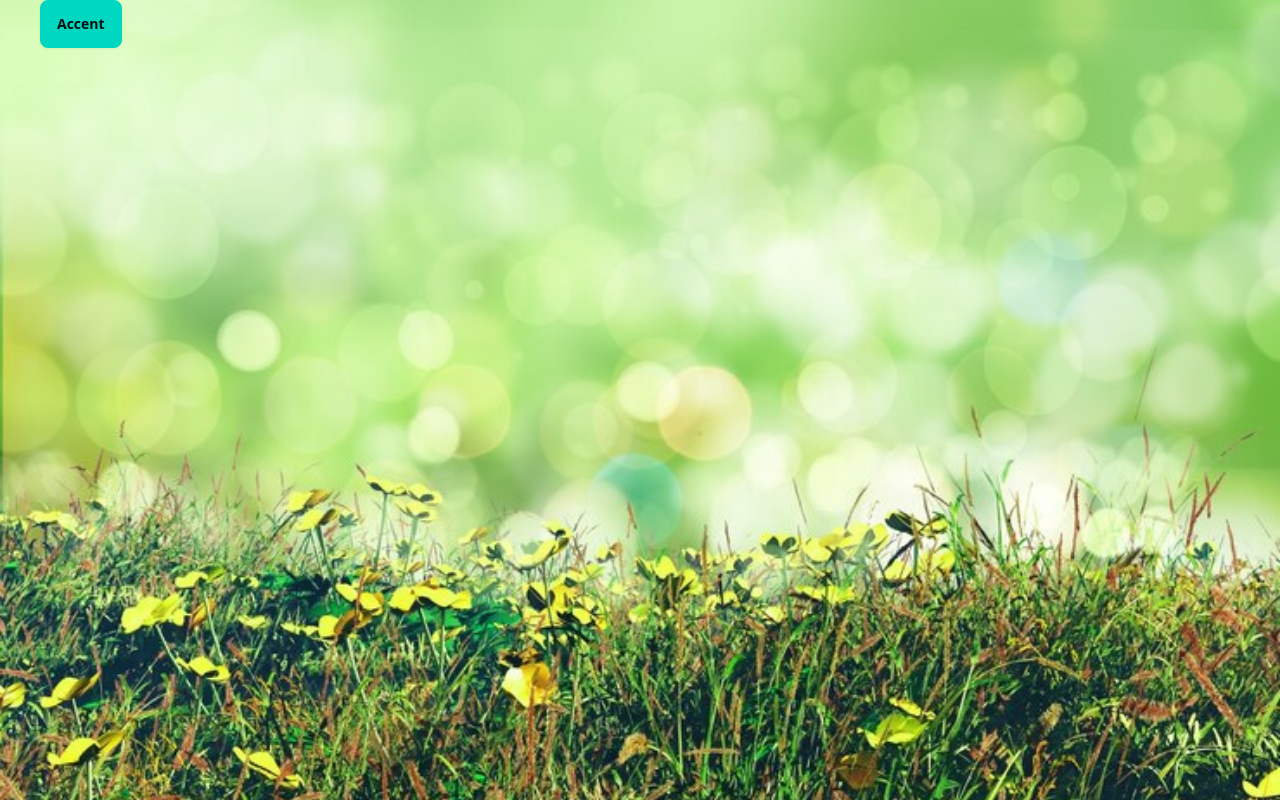
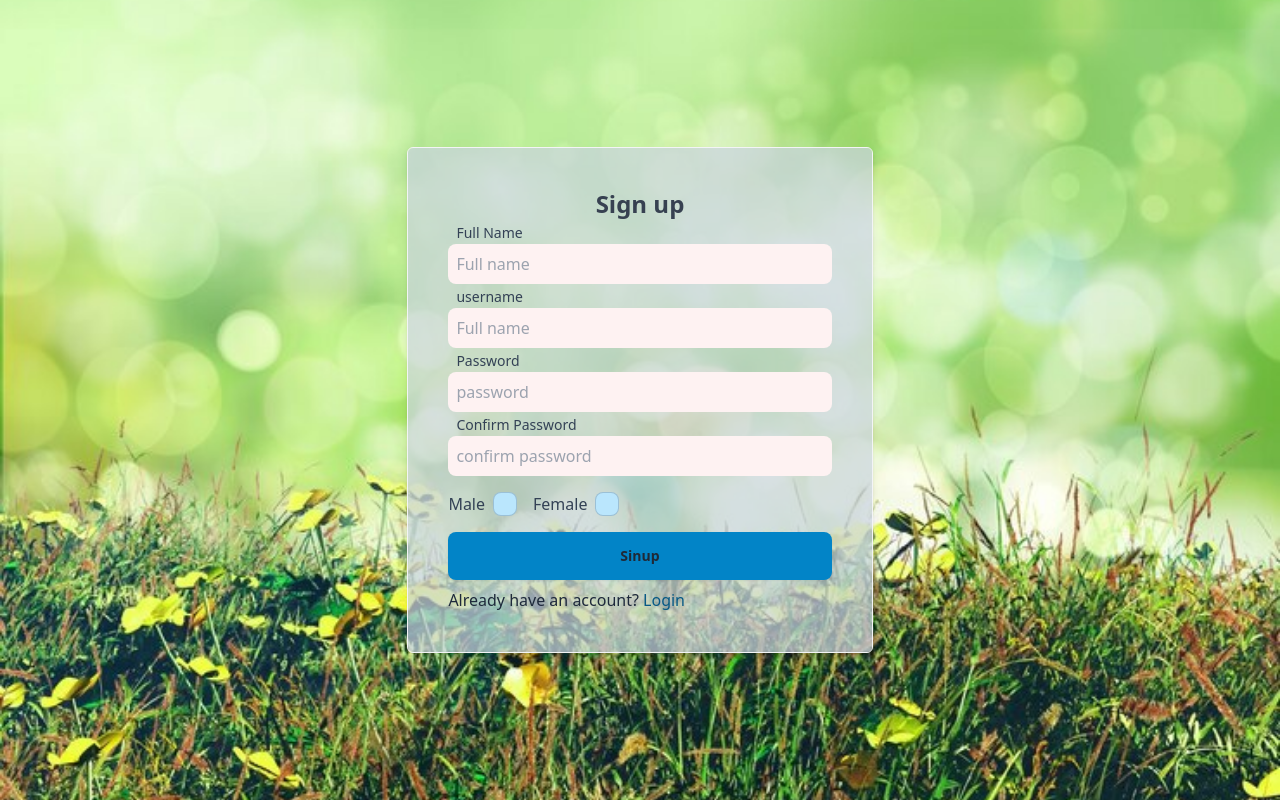
Before and after one commit to NazmulHasan68/Chat-App, a React (Vite) app in the folder frontend/: page /register in a window 1280 px wide. Built offline with nearby package versions, Linux system fonts and the light colour scheme.

Commit message:
create sign and login ui page and connect to server

```diff
--- a/frontend/package.json
+++ b/frontend/package.json
@@ -10,8 +10,10 @@
     "preview": "vite preview"
   },
   "dependencies": {
+    "axios": "^1.7.8",
     "react": "^18.3.1",
     "react-dom": "^18.3.1",
+    "react-hot-toast": "^2.4.1",
     "react-router-dom": "^7.0.1"
   },
   "devDependencies": {
--- a/frontend/src/App.jsx
+++ b/frontend/src/App.jsx
@@ -22,7 +22,7 @@ const router = createBrowserRouter([
 
 export default function App() {
   return (
-    <div className="App">
+    <div className="p-4 h-screen flex items-center justify-center">
       <RouterProvider router={router}/>
     </div>
   )
--- a/frontend/src/components/Login.jsx
+++ b/frontend/src/components/Login.jsx
@@ -1,9 +1,90 @@
-import React from 'react'
+import axios from "axios";
+import React, { useState } from "react";
+import toast from "react-hot-toast";
+import { Link, useNavigate } from "react-router-dom";
 
 export default function Login() {
+  const navigate = useNavigate()
+  const [user , setuser] = useState({
+    username:"",
+    password: "",
+  })
+
+  const onsumithandler = async(e) =>{
+    e.preventDefault()
+    console.log(user);
+    try {
+      const res = await axios.post(
+        "http://localhost:8000/api/v1/user/login",
+        user,
+        {
+          headers: {
+            "Content-Type": "application/json",
+          },
+          withCredentials: true,
+        }
+      );
+      if(res.data.success){
+        toast.success(res.data.message)
+        navigate('/')
+      }
+      setuser({
+        email:"",
+        password: "",
+      });
+    } catch (error) {
+      console.log(error);
+    }
+  }
+
   return (
-    <div className=''>
-      login
+    <div className="min-w-96 mx-auto">
+      <div className="h-full shadow-md w-full bg-slate-300 rounded-md bg-clip-padding backdrop-filter backdrop-blur-none bg-opacity-70 border border-gray-100 p-10">
+        <h1 className="text-2xl font-bold text-center text-gray-700">
+          Sign up
+        </h1>
+        <form action="" onSubmit={onsumithandler}>
+          <div>
+            <label className="lable p-2">
+              <span className="text-slate-700 font-medium label-text">
+                Email Name
+              </span>
+            </label>
+            <input
+              type="text"
+              placeholder="Username "
+              value={user.username}
+              onChange={(e)=>setuser({...user, username:e.target.value})}
+              className="w-full input-bordered h-10 p-2 bg-red-50 text-slate-500 outline-none rounded-lg"
+            />
+          </div>
+
+          <div>
+            <label className="lable p-2">
+              <span className="text-slate-700 font-medium label-text">
+                Password
+              </span>
+            </label>
+            <input
+              type="password"
+              placeholder="password"
+              value={user.password}
+              onChange={(e)=>setuser({...user, password:e.target.value})}
+              className="w-full input-bordered h-10 p-2 bg-red-50 text-slate-500 outline-none rounded-lg"
+            />
+          </div>
+
+          <button type="submit" className=" btn btn-block bg-sky-600 hover:bg-sky-700 outline-none border-none mt-4">
+            Login
+          </button>
+          <div className="text-slate-800 mt-2">
+            Do not have an account?{" "}
+            <Link to={"/register"} className="text-sky-800">
+              Signup
+            </Link>
+          </div>
+        </form>
+      </div>
     </div>
-  )
+  );
 }
--- a/frontend/src/components/Signup.jsx
+++ b/frontend/src/components/Signup.jsx
@@ -1,9 +1,154 @@
-import React from 'react'
+import React, { useState } from "react";
+import { Link, useNavigate } from "react-router-dom";
+import axios from "axios";
+import {toast} from 'react-hot-toast'
 
 export default function Signup() {
+  const navigate = useNavigate()
+  const [user, setuser] = useState({
+    fullname: "",
+    username: "",
+    password: "",
+    confirmPassword: "",
+    gender: "",
+  });
+  const handleCheckbox = (gender) => {
+    setuser({ ...user, gender });
+  };
+
+  const onsubmitHandler = async (e) => {
+    e.preventDefault();
+    try {
+      const res = await axios.post(
+        "http://localhost:8000/api/v1/user/register",
+        user,
+        {
+          headers: {
+            "Content-Type": "application/json",
+          },
+          withCredentials: true,
+        }
+      );
+      if(res.data.success){
+        toast.success(res.data.message)
+        navigate('/login')
+      }
+    } catch (error) {
+      console.log(error);
+    }
+    setuser({
+      fullname: "",
+      username: "",
+      password: "",
+      confirmPassword: "",
+      gender: "",
+    });
+  };
+
   return (
-    <div>
-      <button className="btn btn-accent ml-10">Accent</button>
+    <div className="min-w-96 mx-auto">
+      <div className="h-full shadow-md w-full bg-slate-300 rounded-md bg-clip-padding backdrop-filter backdrop-blur-none bg-opacity-70 border border-gray-100 p-10">
+        <h1 className="text-2xl font-bold text-center text-gray-700">
+          Sign up
+        </h1>
+        <form action="" onSubmit={onsubmitHandler}>
+          <div>
+            <label className="lable p-2">
+              <span className="text-slate-700 font-medium label-text">
+                Full Name
+              </span>
+            </label>
+            <input
+              type="text"
+              value={user.fullname}
+              onChange={(e) => setuser({ ...user, fullname: e.target.value })}
+              placeholder="Full name"
+              className="w-full input-bordered h-10 p-2 bg-red-50 text-slate-500 outline-none rounded-lg"
+            />
+          </div>
+          <div>
+            <label className="lable p-2">
+              <span className="text-slate-700 font-medium label-text">
+                username
+              </span>
+            </label>
+            <input
+              type="text"
+              value={user.username}
+              onChange={(e) => setuser({ ...user, username: e.target.value })}
+              placeholder="Full name"
+              className="w-full input-bordered h-10 p-2 bg-red-50 text-slate-500 outline-none rounded-lg"
+            />
+          </div>
+
+          <div>
+            <label className="lable p-2">
+              <span className="text-slate-700 font-medium label-text">
+                Password
+              </span>
+            </label>
+            <input
+              type="password"
+              value={user.password}
+              onChange={(e) => setuser({ ...user, password: e.target.value })}
+              placeholder="password"
+              className="w-full input-bordered h-10 p-2 bg-red-50 text-slate-500 outline-none rounded-lg"
+            />
+          </div>
+
+          <div>
+            <label className="lable p-2">
+              <span className="text-slate-700 font-medium label-text">
+                Confirm Password
+              </span>
+            </label>
+            <input
+              type="password"
+              placeholder="confirm password"
+              value={user.confirmPassword}
+              onChange={(e) =>
+                setuser({ ...user, confirmPassword: e.target.value })
+              }
+              className="w-full input-bordered h-10 p-2 bg-red-50 text-slate-500 outline-none rounded-lg"
+            />
+          </div>
+
+          <div className="flex gap-2 my-4 items-center text-slate-700">
+            <div className="flex items-center ">
+              <p>Male</p>
+              <input
+                type="checkbox"
+                checked={user.gender === "male"}
+                onChange={() => handleCheckbox("male")}
+                defaultChecked
+                className="checkbox bg-sky-200 mx-2"
+              />
+            </div>
+            <div className="flex items-center">
+              <p>Female</p>
+              <input
+                type="checkbox"
+                checked={user.gender === "female"}
+                onChange={() => handleCheckbox("female")}
+                defaultChecked
+                className="checkbox bg-sky-200 mx-2"
+              />
+            </div>
+          </div>
+          <button
+            type="submit"
+            className=" btn btn-block bg-sky-600 hover:bg-sky-700 outline-none border-none"
+          >
+            Sinup
+          </button>
+          <div className="text-slate-800 mt-2">
+            Already have an account?{" "}
+            <Link to={"/login"} className="text-sky-800">
+              Login
+            </Link>
+          </div>
+        </form>
+      </div>
     </div>
-  )
+  );
 }
--- a/frontend/src/main.jsx
+++ b/frontend/src/main.jsx
@@ -3,9 +3,11 @@ import { StrictMode } from 'react';
 import { createRoot } from 'react-dom/client';
 import './index.css';
 import App from './App.jsx';
+import {Toaster} from 'react-hot-toast'
 
 createRoot(document.getElementById('root')).render(
   <StrictMode>
     <App />
+    <Toaster/>
   </StrictMode>
 );
```
Also changed, not shown: 2 other files (tests, documents, lock files or other folders).
